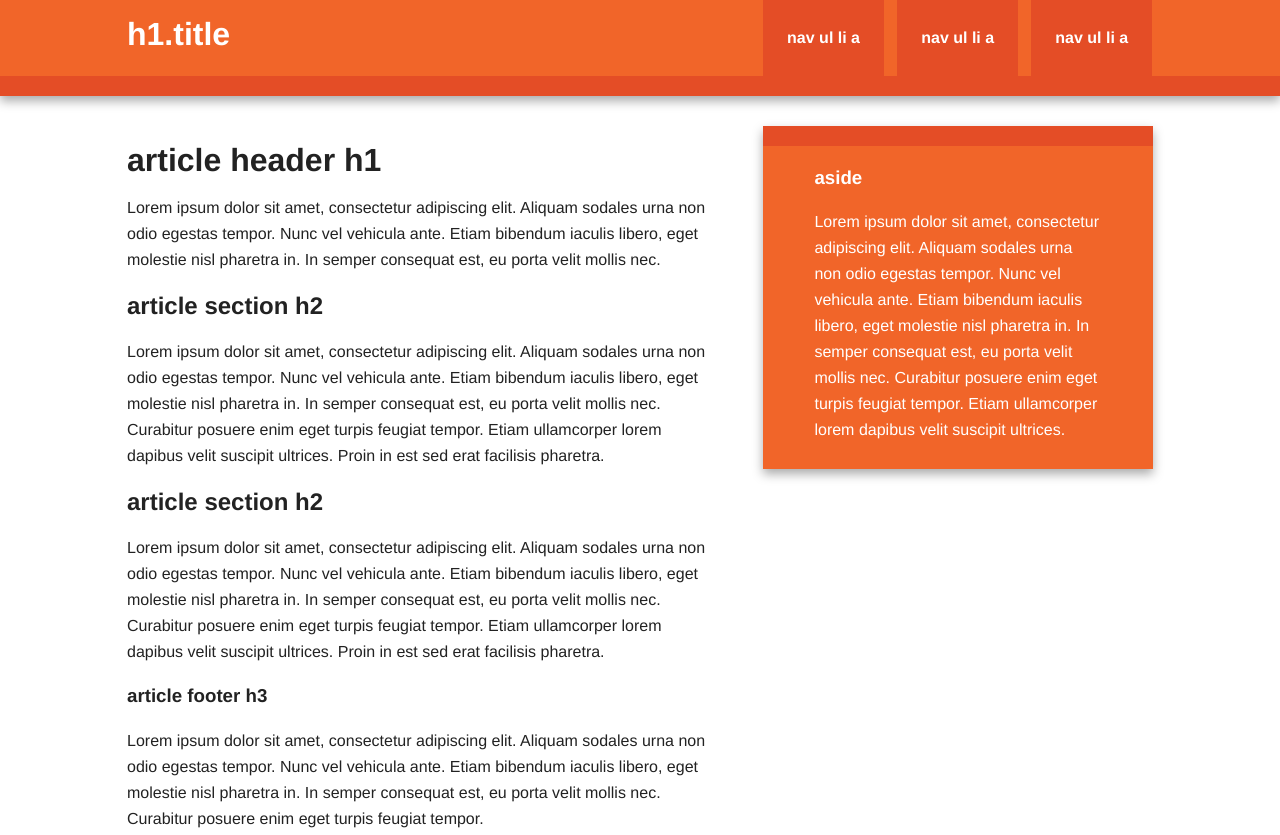
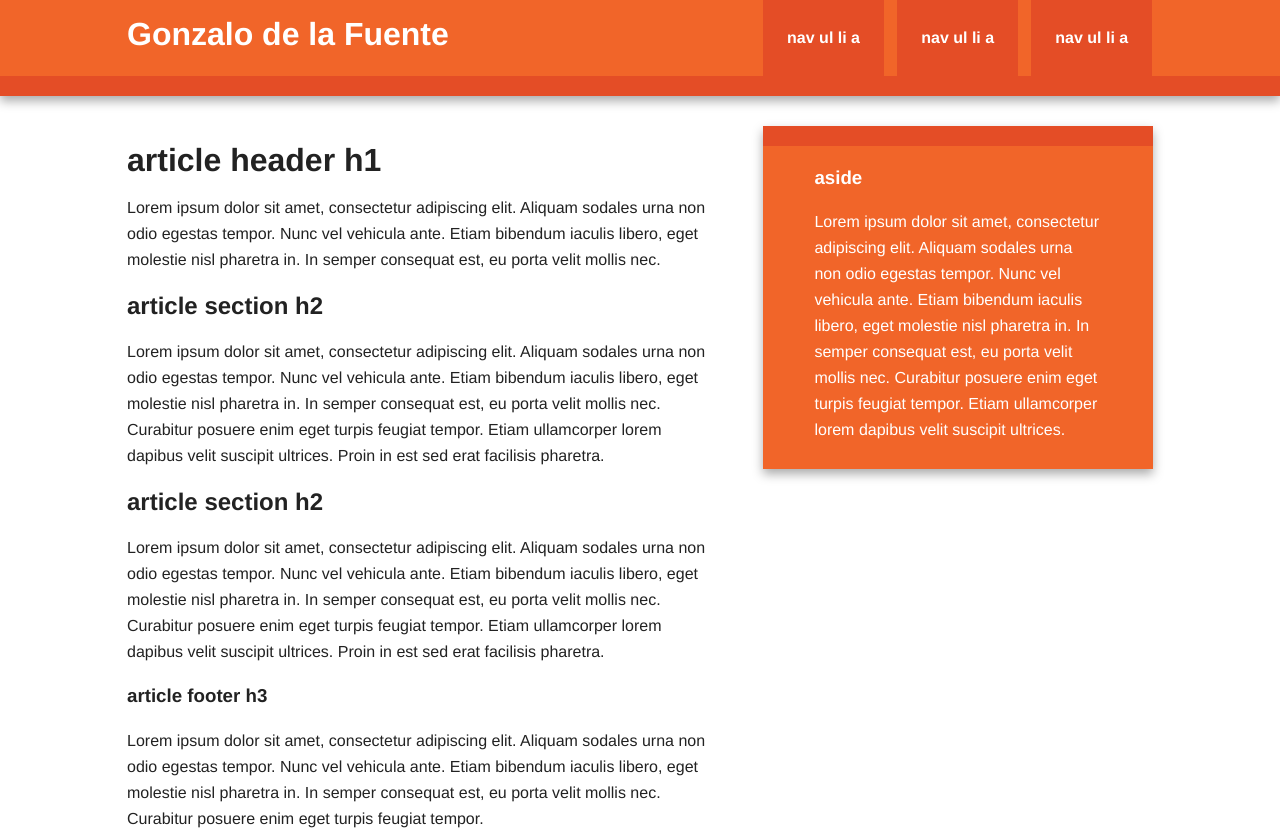
Before and after one commit to daw2102024/ej3.1, a plain HTML site: page index.html in a window 1280 px wide. Shown: the top 835 px of the page. Drawn offline with nearby package versions, Linux system fonts and the light colour scheme.

Commit message:
Fichero README.md editado por Gonzalo de la Fuente desde srv2

```diff
--- a/index.html
+++ b/index.html
@@ -23,7 +23,7 @@
 
         <div class="header-container">
             <header class="wrapper clearfix">
-                <h1 class="title">h1.title</h1>
+                <h1 class="title">Gonzalo de la Fuente</h1>
                 <nav>
                     <ul>
                         <li><a href="#">nav ul li a</a></li>
```
Also changed, not shown: 1 other file.
